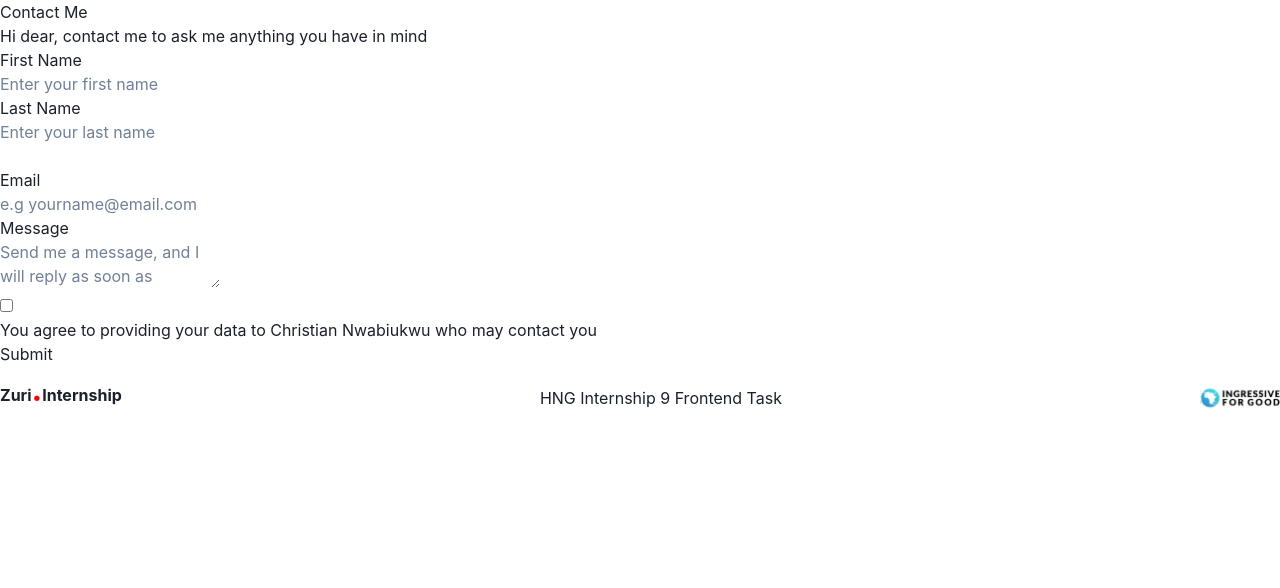
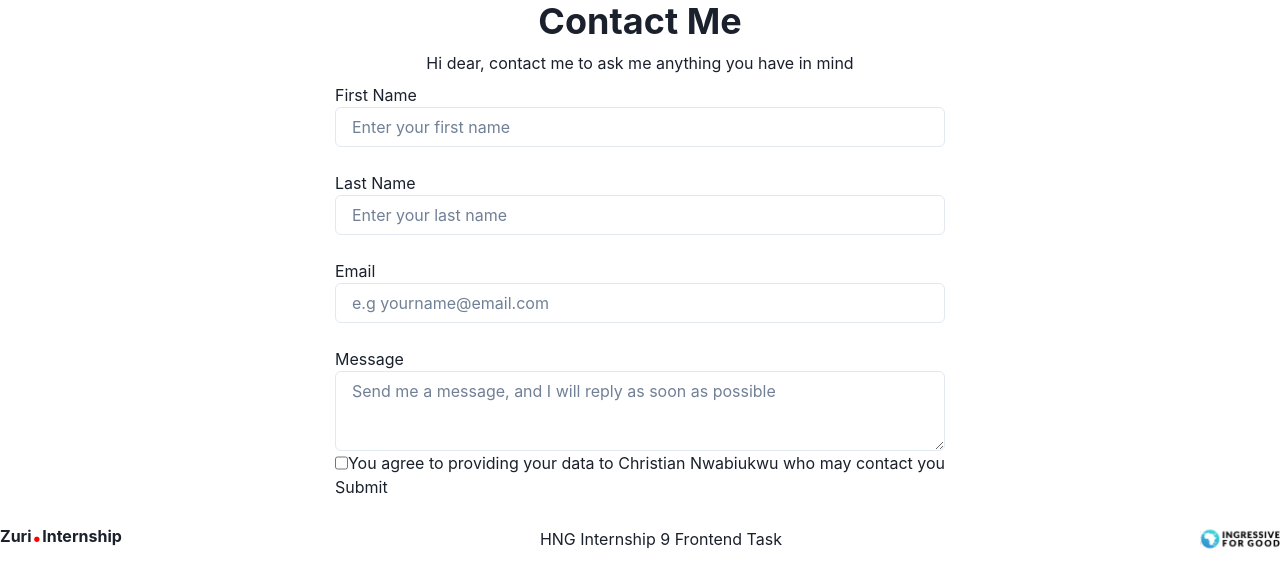
Before and after one commit to Ugochrist13/hng-task, a React (Vite) app: page /contact in a window 1280 px wide. Shown: the top 588 px of the page. Built offline with nearby package versions, Linux system fonts and the light colour scheme.

Commit message:
stage 2 push

```diff
--- a/src/components/Contact.jsx
+++ b/src/components/Contact.jsx
@@ -1,14 +1,15 @@
-import React, { useState } from "react";
 import { Form, useNavigate, useSubmit } from "react-router-dom";
 import Footer from "./Footer";
+import "./contact.css";
+import { Box, Flex, Heading, Input, Textarea, VStack } from "@chakra-ui/react";
 
 function Contact() {
   const submit = useSubmit();
   const navigate = useNavigate();
 
   return (
-    <div>
-      <h1>Contact Me</h1>
+    <VStack>
+      <Heading>Contact Me</Heading>
       <p>Hi dear, contact me to ask me anything you have in mind</p>
       <Form
         method="post"
@@ -17,52 +18,52 @@ function Contact() {
           submit(event.currentTarget);
         }}
       >
-        <div>
+        <Box>
           <label>First Name </label>
           <br />
-          <input
+          <Input
             type="text"
             id="first_name"
             name="First Name"
             placeholder="Enter your first name"
           />
-
+          <br />
           <br />
           <label>Last Name </label>
           <br />
-          <input
+          <Input
             type="text"
             id="last_name"
             name="Last Name"
             placeholder="Enter your last name"
           />
-        </div>
+        </Box>
         <br />
         <label>Email </label>
         <br />
-        <input
+        <Input
           type="email"
           id="email"
           name="Email"
           placeholder="e.g yourname@email.com"
         />
-
+        <br />
         <br />
         <label>Message</label>
         <br />
-        <textarea
+        <Textarea
           id="message"
           placeholder="Send me a message, and I will reply as soon as possible"
           name="Message"
         />
         <br />
-        <div>
+        <Flex>
           <input type="checkbox" />
           <p>
             You agree to providing your data to Christian Nwabiukwu who may
             contact you
           </p>
-        </div>
+        </Flex>
         <button
           type="submit"
           id="btn__submit"
@@ -74,7 +75,7 @@ function Contact() {
         </button>
       </Form>
       <Footer />
-    </div>
+    </VStack>
   );
 }
 
```
